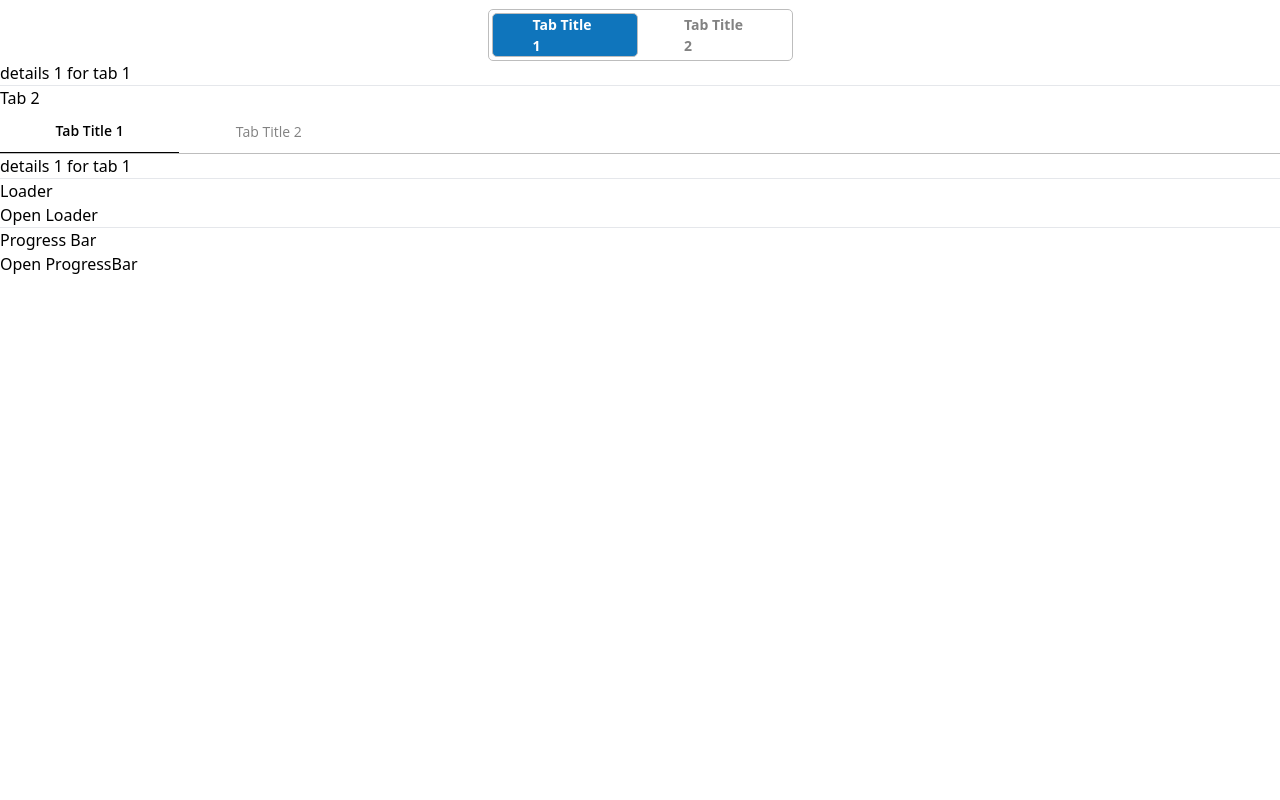
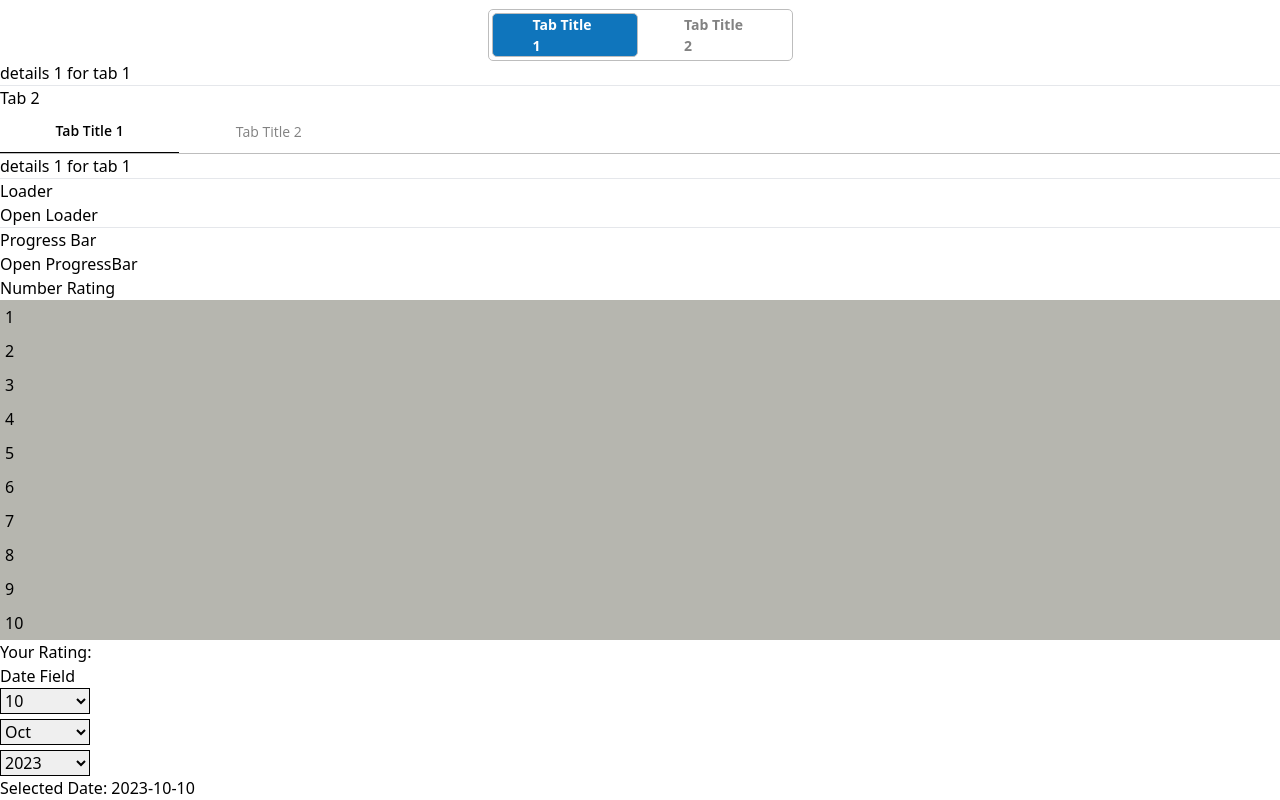
Before and after one commit to Sadi73/my-library, a React (Vite) app: page / in a window 1280 px wide. Shown: the part 462-1262 px from the top of the page. Before the commit the page ends 800 px from the top, so only its background shows below. Built offline with nearby package versions, Linux system fonts and the light colour scheme.

Commit message:
date field and number rating added

```diff
--- a/package.json
+++ b/package.json
@@ -11,6 +11,7 @@
   },
   "dependencies": {
     "formik": "^2.4.3",
+    "moment": "^2.29.4",
     "react": "^18.2.0",
     "react-dom": "^18.2.0",
     "react-select": "^5.7.4",
--- a/src/App.jsx
+++ b/src/App.jsx
@@ -1,5 +1,4 @@
 import { useState } from "react"
-import Accordion from "./Test Components/Accordion"
 import Checkbox from "./Test Components/Checkbox"
 import Form_practice from "./Test Components/Form_practice"
 import Radio from "./Test Components/Radio"
@@ -11,6 +10,10 @@ import Tab1 from "./Test Components/Tabs/Tab1"
 import Tab2 from "./Test Components/Tabs/Tab2"
 import LoaderRoot from "./Test Components/Loader/LoaderRoot"
 import ProgressBarRoot from "./Test Components/ProgressBar/ProgressBarRoot"
+import RatingRoot from "./Test Components/Rating/RatingRoot"
+import RatingCheckbox from "./Test Components/Rating/RatingCheckbox"
+import DateFieldRoot from "./Test Components/DateField/DateFieldRoot"
+import Accordion from "./Test Components/Accordion/Accordion"
 
 
 function App() {
@@ -23,6 +26,7 @@ function App() {
       {/* <Checkbox/> */}
       {/* <Radio/> */}
       {/* <Form_practice/> */}
+
       <div className="my-10">
         <h1 className="text-center text-xl font-bold">Accordion</h1>
         <Accordion />
@@ -52,6 +56,7 @@ function App() {
         <Tab2 />
         <hr />
       </div>
+
       <div className="my-10">
         <h1 className="text-center text-xl font-bold">Loader</h1>
         <LoaderRoot />
@@ -63,10 +68,20 @@ function App() {
         <ProgressBarRoot />
       </div>
 
+      <div className="my-10">
+        <h1 className="text-center text-xl font-bold">Number Rating</h1>
+        <RatingRoot />
+      </div>
 
+      <div className="my-10">
+        <h1 className="text-center text-xl font-bold">Date Field</h1>
+        <DateFieldRoot />
+      </div>
+      {/* <RatingCheckbox/> */}
 
 
     </div>
+
   )
 }
 
--- a/src/Test Components/Accordion.jsx
+++ b/src/Test Components/Accordion/Accordion.jsx
@@ -1,6 +1,5 @@
 import React, { useState } from 'react'
-import reactLogo from '../assets/react.svg'
-import ExpandIcon from '../assets/Expand.svg'
+import ExpandIcon from '../../assets/Expand.svg'
 
 const Accordion = () => {
     const [info, setInfo] = useState({
--- /dev/null
+++ b/src/Test Components/DateField/DateField.jsx
@@ -0,0 +1,85 @@
+import React, { useEffect, useState } from 'react'
+const date = [];
+const months = ['Jan', 'Feb', 'Mar', 'Apr', 'May', 'Jun', 'Jul', 'Aug', 'Sept', 'Oct', 'Nov', 'Dec'];
+let years = [];
+
+for (let i = 0; i < 31; i++) {
+    date.push(i + 1)
+}
+
+// mandatory props : currentDate , setDate
+
+const DateField3 = ({ currentDate, setDate, experianceIndx, noDay, startYear = 1900, endYear = 2050, columnCustomStyle }) => {
+
+    years = [];
+
+    for (let i = startYear; i <= endYear; i++) {
+        years.push(i);
+    }
+
+    const [localCurrentDate, setLocalCurrentDate] = useState({});
+
+    useEffect(() => {
+        let date = currentDate.split('-');
+        setLocalCurrentDate({
+            day: parseInt(date[2]),
+            month: parseInt(date[1]),
+            year: parseInt(date[0])
+        })
+
+    }, [currentDate])
+
+    const handleChange = (e) => {
+        if (e.target.name === 'day') {
+            const date = `${localCurrentDate.year}-${localCurrentDate.month}-${e.target.value}`;
+            if (experianceIndx) {
+                setDate(date, experianceIndx)
+            } else {
+                setDate(date)
+            }
+
+        } else if (e.target.name === 'month') {
+            const date = `${localCurrentDate.year}-${e.target.value}-${localCurrentDate.day}`;
+            if (experianceIndx) {
+                setDate(date, experianceIndx)
+            } else {
+                setDate(date)
+            }
+        } else if (e.target.name === 'year') {
+            const date = `${e.target.value}-${localCurrentDate.month}-${localCurrentDate.day}`;
+            if (experianceIndx) {
+                setDate(date, experianceIndx)
+            } else {
+                setDate(date)
+            }
+        }
+
+    }
+
+
+
+    return (
+        <div className='flex gap-2'>
+            {!noDay &&
+                <div style={{ marginBottom: '5px', ...columnCustomStyle, }}>
+                    <select name="day" id="date" style={{ border: '1px solid', width: '90px' }} value={localCurrentDate.day} onChange={e => handleChange(e)}>
+                        {date.map(day => <option value={day} key={"day" + day}>{day}</option>)}
+                    </select>
+                </div>}
+
+            <div style={{ marginBottom: '5px', ...columnCustomStyle, }}>
+                <select name="month" id="month" style={{ border: '1px solid', width: '90px' }} value={localCurrentDate.month} onChange={handleChange}>
+                    {months.map((month, index) => <option value={index + 1} key={"month" + month} >{month}</option>)}
+                </select>
+            </div>
+            <div style={{ ...columnCustomStyle, }}>
+                <select name="year" id="year" style={{ border: '1px solid', width: '90px' }} value={localCurrentDate.year} onChange={handleChange}>
+                    {years.map(year => <option value={year} key={"year" + year}>{year}</option>)}
+                </select>
+            </div>
+        </div>
+
+    )
+}
+
+export default DateField3
--- /dev/null
+++ b/src/Test Components/DateField/DateFieldRoot.jsx
@@ -0,0 +1,18 @@
+import React, { useState } from 'react';
+import DateField3 from './DateField';
+import moment from 'moment';
+
+const DateFieldRoot = () => {
+
+    const [selectedDate, setSelectedDate] = useState(moment().format('YYYY-MM-DD'));
+
+    return (
+        <div>
+            <DateField3 currentDate={selectedDate} setDate={(value) => setSelectedDate(value)} />
+            <div>Selected Date: {selectedDate}</div>
+
+        </div>
+    );
+};
+
+export default DateFieldRoot;
--- /dev/null
+++ b/src/Test Components/Rating/RatingCheckbox.jsx
@@ -0,0 +1,44 @@
+import React from 'react';
+import './RatingRoot.css';
+
+const RatingCheckbox = () => {
+    return (
+        <div>
+            <div className='flex bg-gray-200 justify-between w-1/2'>
+                <div>
+                    <div>
+                        <input type='radio' name='rating' />
+                    </div>
+                    <div>
+                        Never
+                    </div>
+                </div>
+                <div className='border-2'></div>
+                <div>
+                    <div>
+                        <input type='radio' name='rating' />
+                    </div>
+                    <div>
+                        Sometimes
+                    </div>
+                </div>
+                <div>
+                    <div>
+                        <input type='radio' name='rating' />
+                    </div>
+                    <div>
+                        Always
+                    </div>
+                </div>
+            </div>
+
+            <input type="radio" id="myRadio" name="myRadioGroup" />
+            <label for="myRadio">Option 1</label>
+
+
+
+        </div>
+    );
+};
+
+export default RatingCheckbox;
--- /dev/null
+++ b/src/Test Components/Rating/RatingRoot.css
@@ -0,0 +1,31 @@
+.not-selected {
+    background-color: rgb(182, 182, 175);
+    padding: 5px;
+}
+
+.selected-red {
+    background-color: #EC4747;
+    padding: 5px;
+}
+
+.selected-yellow {
+    background-color: #F2994A;
+    padding: 5px;
+}
+
+.selected-green {
+    background-color: #0D9344;
+    padding: 5px;
+}
+
+/* Style the radio input itself */
+input[type="radio"] {
+    /* Your desired styles here */
+    background-color: red; /* Change the background color to red */
+    border: 2px solid rgb(255, 0, 106); /* Change the border color to blue */
+  }
+
+  /* Style the label associated with the radio input */
+  label[for="myRadio"] {
+    color: green; /* Change the label text color to green */
+  }
--- /dev/null
+++ b/src/Test Components/Rating/RatingRoot.jsx
@@ -0,0 +1,42 @@
+import React, { useState } from 'react';
+import './RatingRoot.css';
+
+const RatingRoot = () => {
+  const [selectedIndex, setSelectedIndex] = useState(null);
+
+  const ratings = [
+    { value: 1, color: 'red' },
+    { value: 2, color: 'red' },
+    { value: 3, color: 'red' },
+    { value: 4, color: 'red' },
+    { value: 5, color: 'yellow' },
+    { value: 6, color: 'yellow' },
+    { value: 7, color: 'yellow' },
+    { value: 8, color: 'green' },
+    { value: 9, color: 'green' },
+    { value: 10, color: 'green' },
+  ];
+
+  const handleRatingClick = (value) => {
+    setSelectedIndex((prevIndex) => (prevIndex === value ? null : value));
+  };
+
+  return (
+    <div>
+      <div className='flex gap-1 '>
+        {ratings.map((rating) => (
+          <div
+            key={rating.value}
+            className={selectedIndex >= rating.value ? `selected-${rating.color} w-24 ` : 'not-selected w-24'}
+            onClick={() => handleRatingClick(rating.value)}
+          >
+            {rating.value}
+          </div>
+        ))}
+      </div>
+      <div>Your Rating: {selectedIndex}</div>
+    </div>
+  );
+};
+
+export default RatingRoot;
```
Also changed, not shown: src/Test Components/Modal.jsx (deleted, +0 -22 lines), src/Test Components/AccordionUsinCoreUI.jsx (deleted), 1 other file (tests, documents, lock files or other folders).
